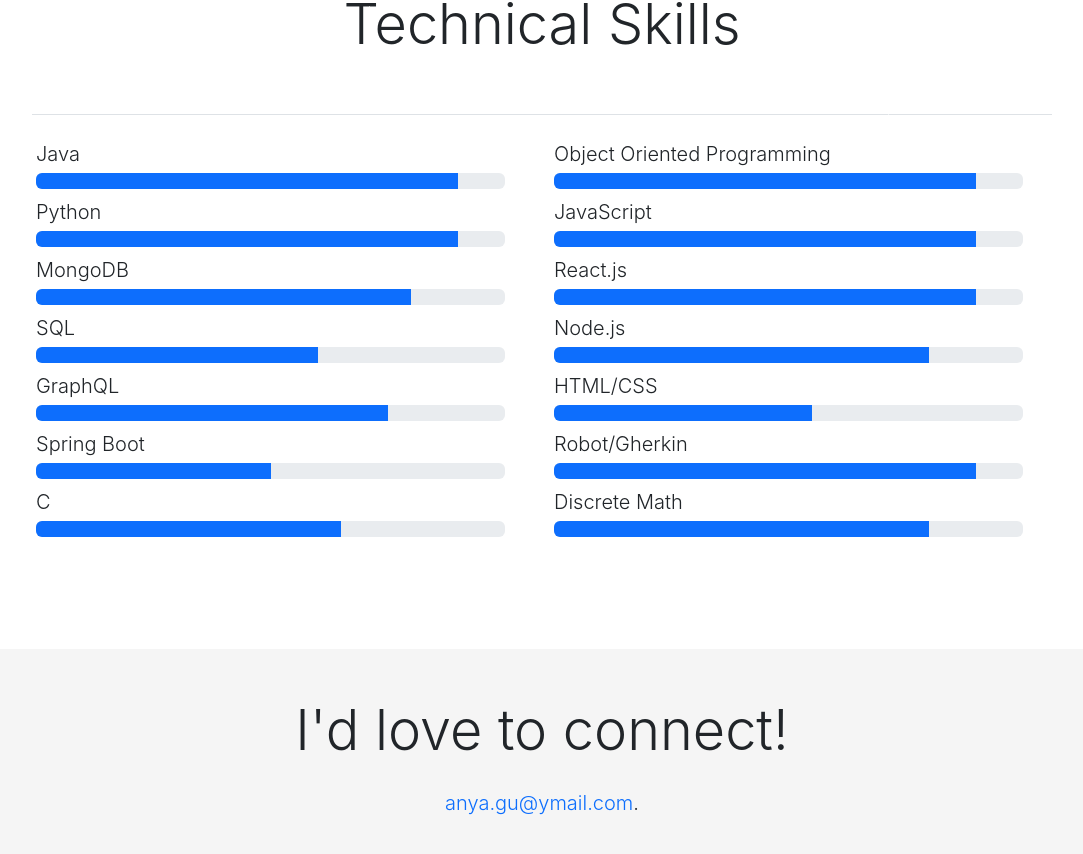
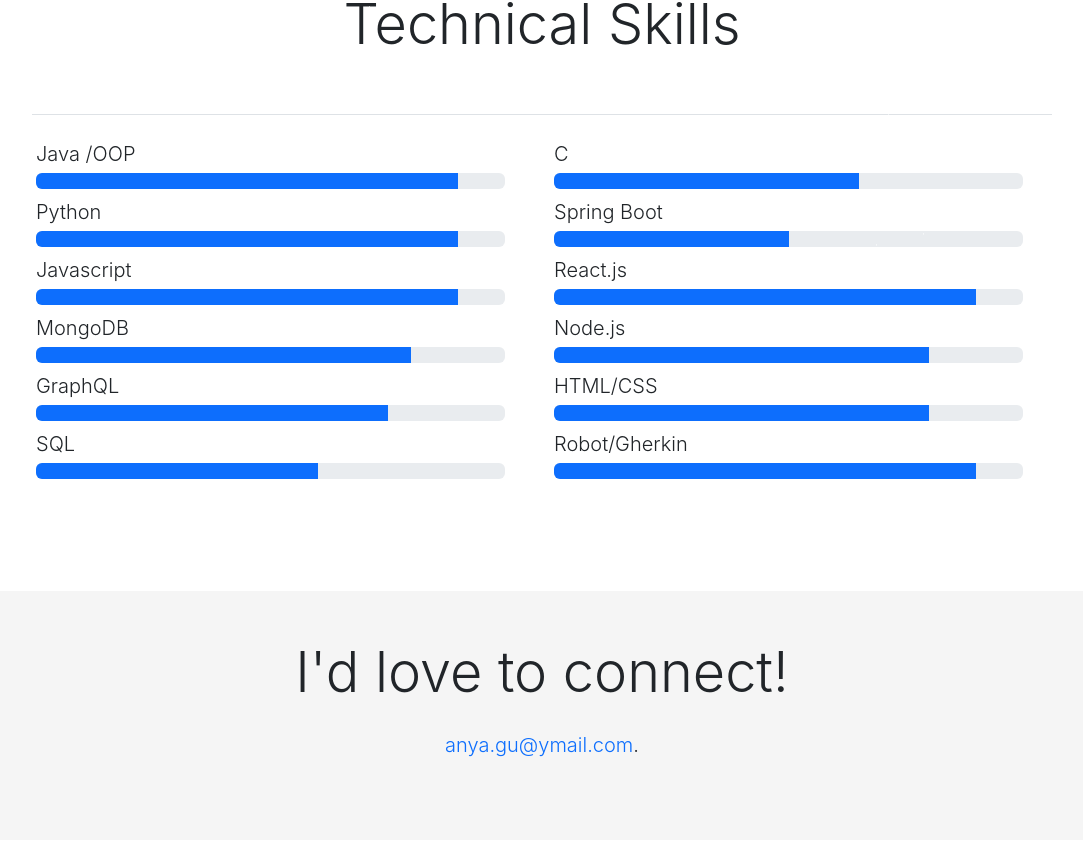
Before and after one commit to hashirshoaeb/home, a React (Create React App) app: page / in a window 1280 px wide. Shown: the part 3700-4554 px from the top of the page, without its empty margins (98-1181 px from the left). Built offline with nearby package versions, Linux system fonts and the light colour scheme; no server answers.

Commit message:
skills rankings

```diff
--- a/src/editable-stuff/config.js
+++ b/src/editable-stuff/config.js
@@ -138,20 +138,18 @@ const skills = {
   show: true,
   heading: "Skills",
   hardSkills: [
-    { name: "Java", value: 90 }, // TODO: do i really want rankings like this?
+    { name: "Java /OOP", value: 90 }, // TODO: do i really want rankings like this?
     { name: "Python", value: 90 },
+    { name: "Javascript", value: 90 },
     { name: "MongoDB", value: 80 },
+    { name: "GraphQL", value: 75 },
     { name: "SQL", value: 60 },
-    { name: "GraphQL", value: 75 },
+    { name: "C", value: 65 },
     { name: "Spring Boot", value: 50 },
-    { name: "C", value: 65 },
-    { name: "Object Oriented Programming", value: 90 },
-    { name: "JavaScript", value: 90 },
     { name: "React.js", value: 90 },
     { name: "Node.js", value: 80 },
-    { name: "HTML/CSS", value: 55 },
+    { name: "HTML/CSS", value: 80 },
     { name: "Robot/Gherkin", value: 90 },
-    { name: "Discrete Math", value: 80 },
   ],
   softSkills: [
     // TODO: get rid of this or change better
```
